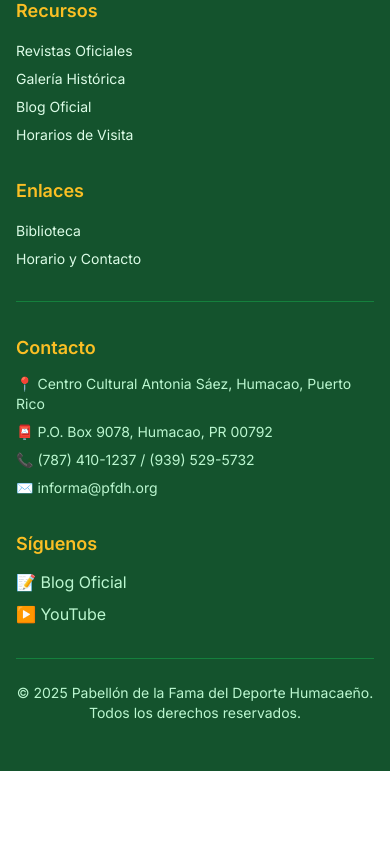
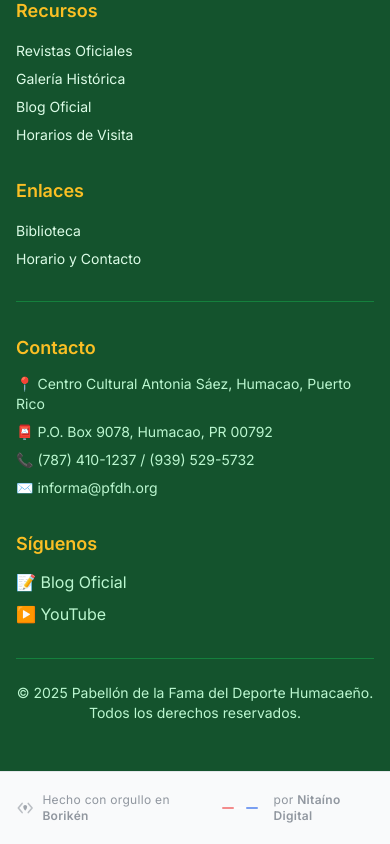
Before and after one commit to temiban013/pabellon-fama, a Next.js app: page / in a window 390 px wide. Shown: the part 4452-5296 px from the top of the page. Before the commit the page ends 5223 px from the top, so only its background shows below. Built offline with nearby package versions, Linux system fonts and the light colour scheme; no server answers.

Commit message:
feat(layout): add NitainoCredit developer credit footer [RETAINER-MAINT]
     Add embeddable Nitaino Digital credit component below site footer.
     Bilingual (es/en), three variants (full/compact/minimal), UTM tracking
     to portfolio, Puerto Rico flag accent, and coqui logomark SVG.

```diff
--- a/src/app/layout.tsx
+++ b/src/app/layout.tsx
@@ -8,6 +8,7 @@ import {
 } from "@/lib/seo";
 import { Header } from "@/components/layout/Header";
 import { Footer } from "@/components/layout/Footer";
+import { NitainoCredit } from "@/components/shared/NitainoCredit";
 import { Providers } from "@/components/providers/Providers";
 import Analytics from "@/components/analytics/Analytics";
 import CookieConsent from "@/components/analytics/CookieConsent";
@@ -138,6 +139,7 @@ export default function RootLayout({ children }: RootLayoutProps) {
 
               {/* Footer */}
               <Footer />
+              <NitainoCredit lang="es" variant="full" utmSource="pabellon-fama" />
             </div>
 
             {/* Toast Container */}
--- /dev/null
+++ b/src/components/shared/NitainoCredit.tsx
@@ -0,0 +1,269 @@
+/**
+ * NitainoCredit — Embeddable developer credit footer
+ *
+ * A self-contained marketing component for Nitaíno Digital that can be
+ * inserted at the bottom of any client project to build brand visibility.
+ *
+ * Aligns with Puerto Rico's 2026 "Yo Te Quiero Puerto Rico" campaign
+ * spirit — celebrating cultural pride, identity, and craftsmanship.
+ *
+ * @usage
+ *   // Default (Spanish, full variant)
+ *   <NitainoCredit />
+ *
+ *   // English, compact
+ *   <NitainoCredit lang="en" variant="compact" />
+ *
+ *   // With dark background override
+ *   <NitainoCredit theme="dark" />
+ *
+ * @dependencies Tailwind CSS (any version 3+/4+)
+ * @component Server Component (no "use client" needed)
+ */
+
+// ──────────────────────────────────────────────
+// Types
+// ──────────────────────────────────────────────
+
+type CreditLang = "es" | "en";
+type CreditVariant = "full" | "compact" | "minimal";
+type CreditTheme = "light" | "dark" | "auto";
+
+interface NitainoCreditProps {
+  /** Language for the credit text */
+  lang?: CreditLang;
+  /** Display variant: full (with tagline), compact, or minimal (logo only) */
+  variant?: CreditVariant;
+  /** Color theme override. "auto" inherits from parent context */
+  theme?: CreditTheme;
+  /** Additional CSS classes for the outermost container */
+  className?: string;
+  /** UTM campaign source identifier for tracking (defaults to hostname) */
+  utmSource?: string;
+}
+
+// ──────────────────────────────────────────────
+// Bilingual content
+// ──────────────────────────────────────────────
+
+const CONTENT = {
+  es: {
+    craftedIn: "Hecho con orgullo en",
+    location: "Borikén",
+    tagline: "Soluciones digitales con raíces taínas",
+    by: "por",
+    brandName: "Nitaíno Digital",
+    ariaLabel: "Sitio web desarrollado por Nitaíno Digital en Puerto Rico",
+    title: "Visita Nitaíno Digital — Desarrollo web profesional desde Puerto Rico",
+  },
+  en: {
+    craftedIn: "Crafted with pride in",
+    location: "Puerto Rico",
+    tagline: "Digital solutions rooted in heritage",
+    by: "by",
+    brandName: "Nitaíno Digital",
+    ariaLabel: "Website developed by Nitaíno Digital in Puerto Rico",
+    title: "Visit Nitaíno Digital — Professional web development from Puerto Rico",
+  },
+} as const;
+
+// ──────────────────────────────────────────────
+// Portfolio URL builder with UTM tracking
+// ──────────────────────────────────────────────
+
+function buildPortfolioUrl(utmSource?: string): string {
+  const base = "https://www.mariorafaelayala.com";
+  const params = new URLSearchParams({
+    utm_source: utmSource ?? "client-site",
+    utm_medium: "footer-credit",
+    utm_campaign: "nitaino-2026",
+  });
+  return `${base}?${params.toString()}`;
+}
+
+// ──────────────────────────────────────────────
+// Inline SVG: Stylized coquí + code bracket mark
+// A tiny, tasteful logomark that represents:
+// - Puerto Rico (coquí frog silhouette)
+// - Technology (angle brackets)
+// ──────────────────────────────────────────────
+
+function NitainoMark({ className }: { className?: string }) {
+  return (
+    <svg
+      viewBox="0 0 24 24"
+      fill="none"
+      xmlns="http://www.w3.org/2000/svg"
+      className={className}
+      aria-hidden="true"
+    >
+      {/* Code brackets representing technology */}
+      <path
+        d="M8 6L3 12L8 18"
+        stroke="currentColor"
+        strokeWidth="2"
+        strokeLinecap="round"
+        strokeLinejoin="round"
+        opacity="0.6"
+      />
+      <path
+        d="M16 6L21 12L16 18"
+        stroke="currentColor"
+        strokeWidth="2"
+        strokeLinecap="round"
+        strokeLinejoin="round"
+        opacity="0.6"
+      />
+      {/* Stylized island/heart in center — pride symbol */}
+      <path
+        d="M12 8C10.5 8 9.5 9 9.5 10.5C9.5 13 12 15.5 12 15.5C12 15.5 14.5 13 14.5 10.5C14.5 9 13.5 8 12 8Z"
+        fill="currentColor"
+        opacity="0.85"
+      />
+    </svg>
+  );
+}
+
+// ──────────────────────────────────────────────
+// Puerto Rico flag accent — a thin tricolor line
+// Red · White · Blue with lone star feeling
+// ──────────────────────────────────────────────
+
+function PRAccent() {
+  return (
+    <span className="inline-flex items-center gap-0 mx-2" aria-hidden="true">
+      <span className="w-3 h-0.5 rounded-full bg-red-500" />
+      <span className="w-3 h-0.5 bg-white dark:bg-gray-200" />
+      <span className="w-3 h-0.5 rounded-full bg-blue-600" />
+    </span>
+  );
+}
+
+// ──────────────────────────────────────────────
+// Main component
+// ──────────────────────────────────────────────
+
+export function NitainoCredit({
+  lang = "es",
+  variant = "full",
+  theme = "auto",
+  className = "",
+  utmSource,
+}: NitainoCreditProps) {
+  const t = CONTENT[lang];
+  const href = buildPortfolioUrl(utmSource);
+
+  // Theme class mapping
+  const themeClasses: Record<CreditTheme, string> = {
+    light: "bg-gray-50 text-gray-600 border-gray-200",
+    dark: "bg-gray-950 text-gray-400 border-gray-800",
+    auto: "bg-gray-50 text-gray-600 border-gray-200 dark:bg-gray-950 dark:text-gray-400 dark:border-gray-800",
+  };
+
+  // ── Minimal variant: just the logomark + brand name ──
+  if (variant === "minimal") {
+    return (
+      <div
+        className={`
+          flex items-center justify-center py-3
+          text-xs tracking-wide
+          ${themeClasses[theme]}
+          ${className}
+        `}
+        role="contentinfo"
+        aria-label={t.ariaLabel}
+      >
+        <a
+          href={href}
+          target="_blank"
+          rel="noopener noreferrer"
+
+          className="inline-flex items-center gap-1.5 opacity-60 hover:opacity-100 transition-opacity duration-300"
+        >
+          <NitainoMark className="w-4 h-4" />
+          <span className="font-medium">{t.brandName}</span>
+        </a>
+      </div>
+    );
+  }
+
+  // ── Compact variant: one-liner with location ──
+  if (variant === "compact") {
+    return (
+      <div
+        className={`
+          flex items-center justify-center py-3 px-4
+          text-xs tracking-wide border-t
+          ${themeClasses[theme]}
+          ${className}
+        `}
+        role="contentinfo"
+        aria-label={t.ariaLabel}
+      >
+        <a
+          href={href}
+          target="_blank"
+          rel="noopener noreferrer"
+
+          className="inline-flex items-center gap-1.5 opacity-50 hover:opacity-100 transition-opacity duration-300"
+        >
+          <NitainoMark className="w-4 h-4" />
+          <span>
+            {t.craftedIn}{" "}
+            <span className="font-semibold">{t.location}</span>
+          </span>
+          <PRAccent />
+          <span>
+            {t.by}{" "}
+            <span className="font-semibold">{t.brandName}</span>
+          </span>
+        </a>
+      </div>
+    );
+  }
+
+  // ── Full variant: two-line with tagline ──
+  return (
+    <div
+      className={`
+        border-t py-5 px-4
+        ${themeClasses[theme]}
+        ${className}
+      `}
+      role="contentinfo"
+      aria-label={t.ariaLabel}
+    >
+      <div className="group max-w-screen-xl mx-auto flex flex-col sm:flex-row items-center justify-center gap-2 sm:gap-4 text-xs tracking-wide">
+        {/* Primary credit line */}
+        <a
+          href={href}
+          target="_blank"
+          rel="noopener noreferrer"
+
+          className="inline-flex items-center gap-2 opacity-60 group-hover:opacity-100 transition-opacity duration-300"
+        >
+          <NitainoMark className="w-5 h-5 group-hover:scale-110 transition-transform duration-300" />
+          <span>
+            {t.craftedIn}{" "}
+            <span className="font-semibold">{t.location}</span>
+          </span>
+          <PRAccent />
+          <span>
+            {t.by}{" "}
+            <span className="font-semibold">{t.brandName}</span>
+          </span>
+        </a>
+
+        {/* Tagline — hidden on very small screens */}
+        <span
+          className="hidden sm:inline-block text-[10px] opacity-40 group-hover:opacity-100 transition-opacity duration-300 italic"
+          aria-hidden="true"
+        >
+          — {t.tagline}
+        </span>
+      </div>
+    </div>
+  );
+}
+
+export default NitainoCredit;
```
